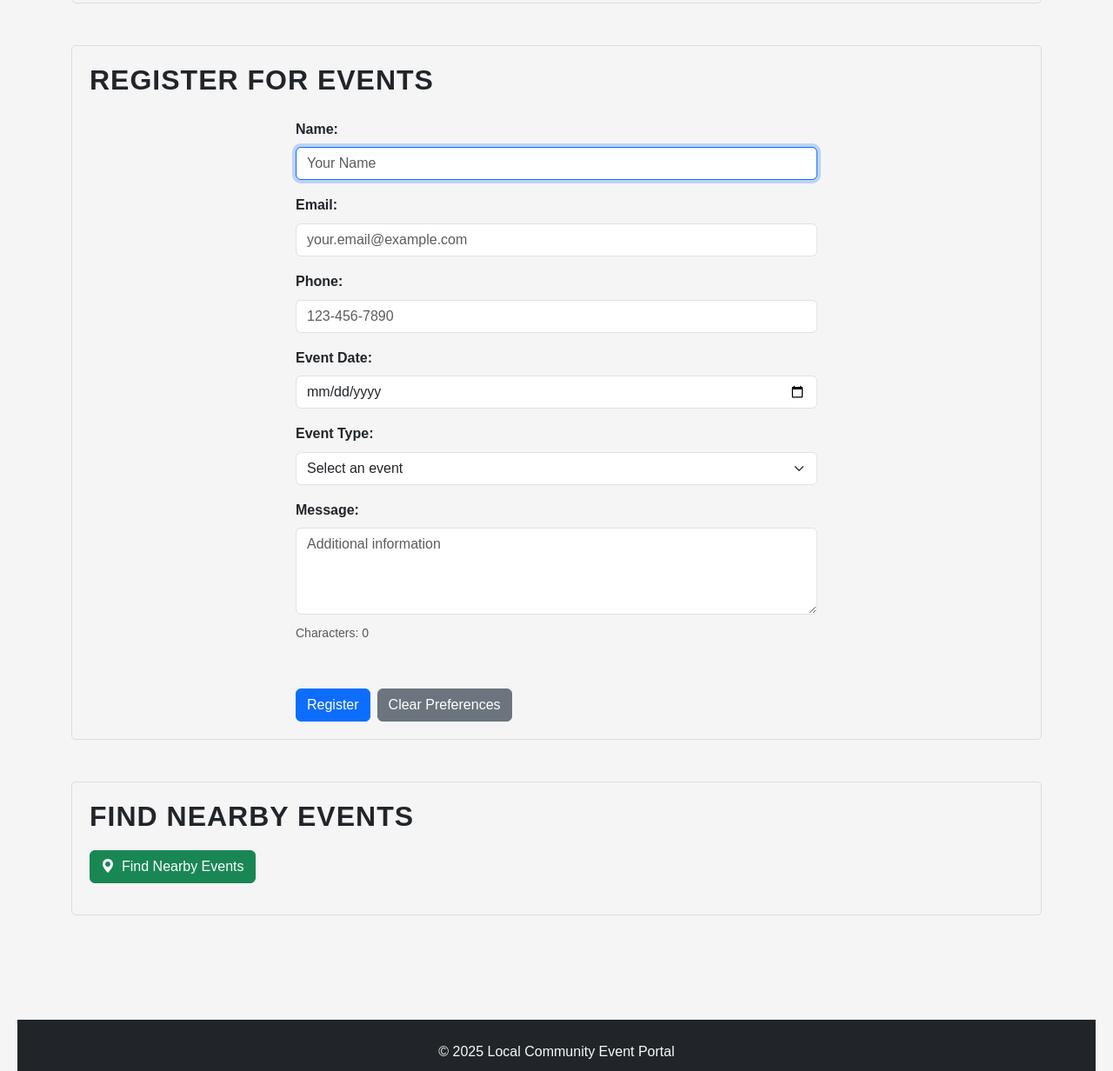
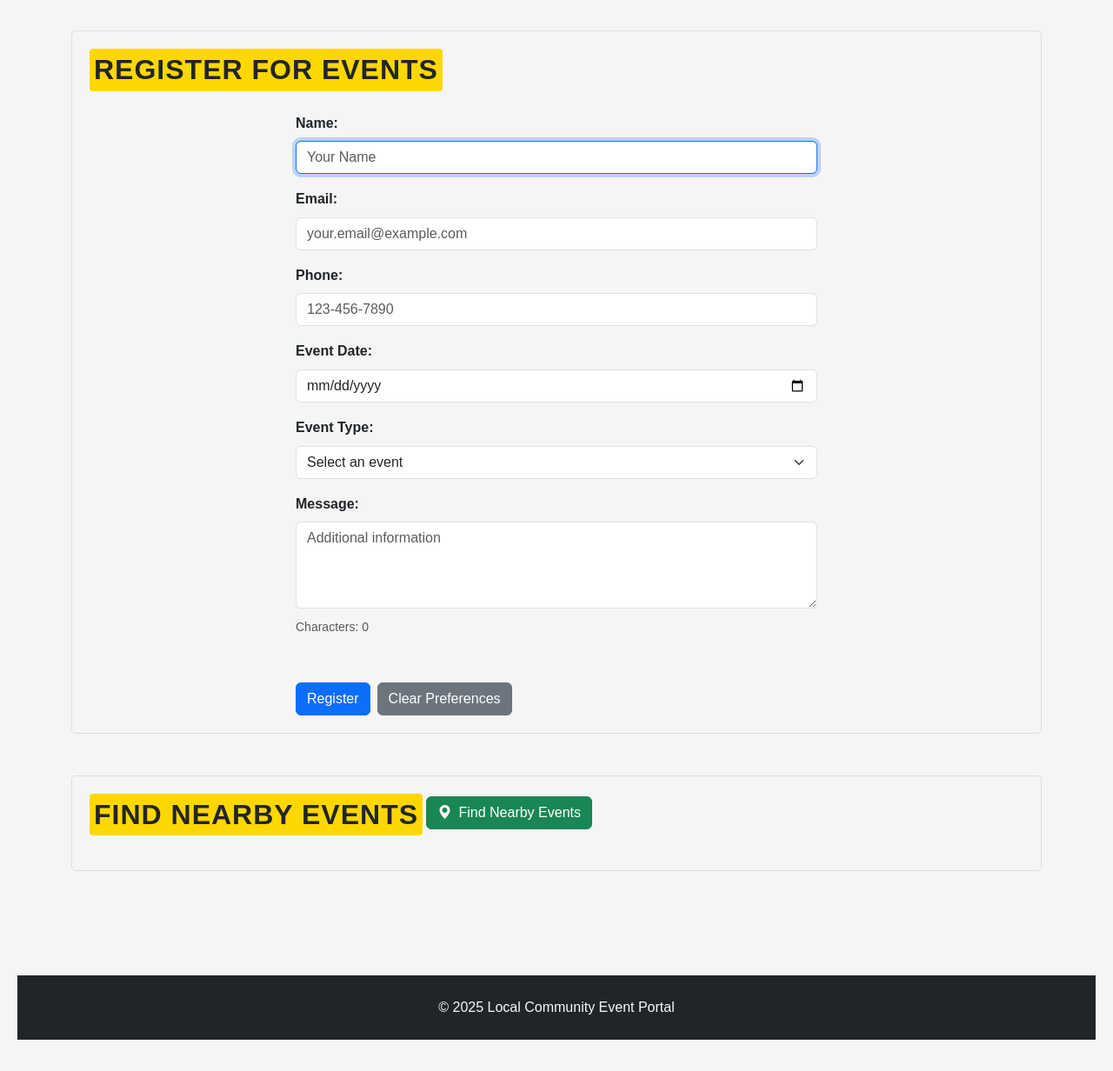
Before and after one commit to SAKTHI-TS/Local-community-even-portal, a plain HTML site: page html-css-js/index.html in a window 1280 px wide. Shown: the part 1288-2520 px from the top of the page at 87% size. Drawn offline with nearby package versions, Linux system fonts and the light colour scheme.

Commit message:
fixed bugs

```diff
--- a/html-css-js/index.html
+++ b/html-css-js/index.html
@@ -47,13 +47,11 @@
                 </ul>
             </div>
         </div>
-    </nav>
-
-    <!-- Welcome Banner -->
+    </nav>    <!-- Welcome Banner -->
     <div id="welcomeBanner" class="py-4 mb-4">
         <div class="container">
             <h1 class="display-4">Welcome to Our Community Portal</h1>
-            <p class="lead text-warning fw-bold">Special Offer: Register today and get 20% off!</p>
+            <span style="color: red; font-weight: bold; font-size: 1.2em;">Special Offer: Register today and get 20% off! </span>
         </div>
     </div>
 
@@ -84,11 +82,9 @@
                 </div>
                 <p id="videoMessage" class="mt-2"></p>
             </div>
-        </section>
-
-        <!-- Events Section -->
+        </section>        <!-- Events Section -->
         <section id="events" class="mb-5">
-            <h2 class="mb-4">Register for Events</h2>
+            <h2 class="mb-4 highlight">Register for Events</h2>
             <form id="eventForm" class="needs-validation" novalidate>
                 <div class="mb-3">
                     <label for="name" class="form-label">Name:</label>
@@ -135,11 +131,9 @@
                     <button type="button" id="clearPreferences" class="btn btn-secondary">Clear Preferences</button>
                 </div>
             </form>
-        </section>
-
-        <!-- Contact Section -->
+        </section>        <!-- Contact Section -->
         <section id="contact" class="mb-5">
-            <h2>Find Nearby Events</h2>
+            <h2 class="highlight">Find Nearby Events</h2>
             <button id="findEvents" class="btn btn-success mb-3">
                 <i class="bi bi-geo-alt-fill me-2"></i>Find Nearby Events
             </button>
```
